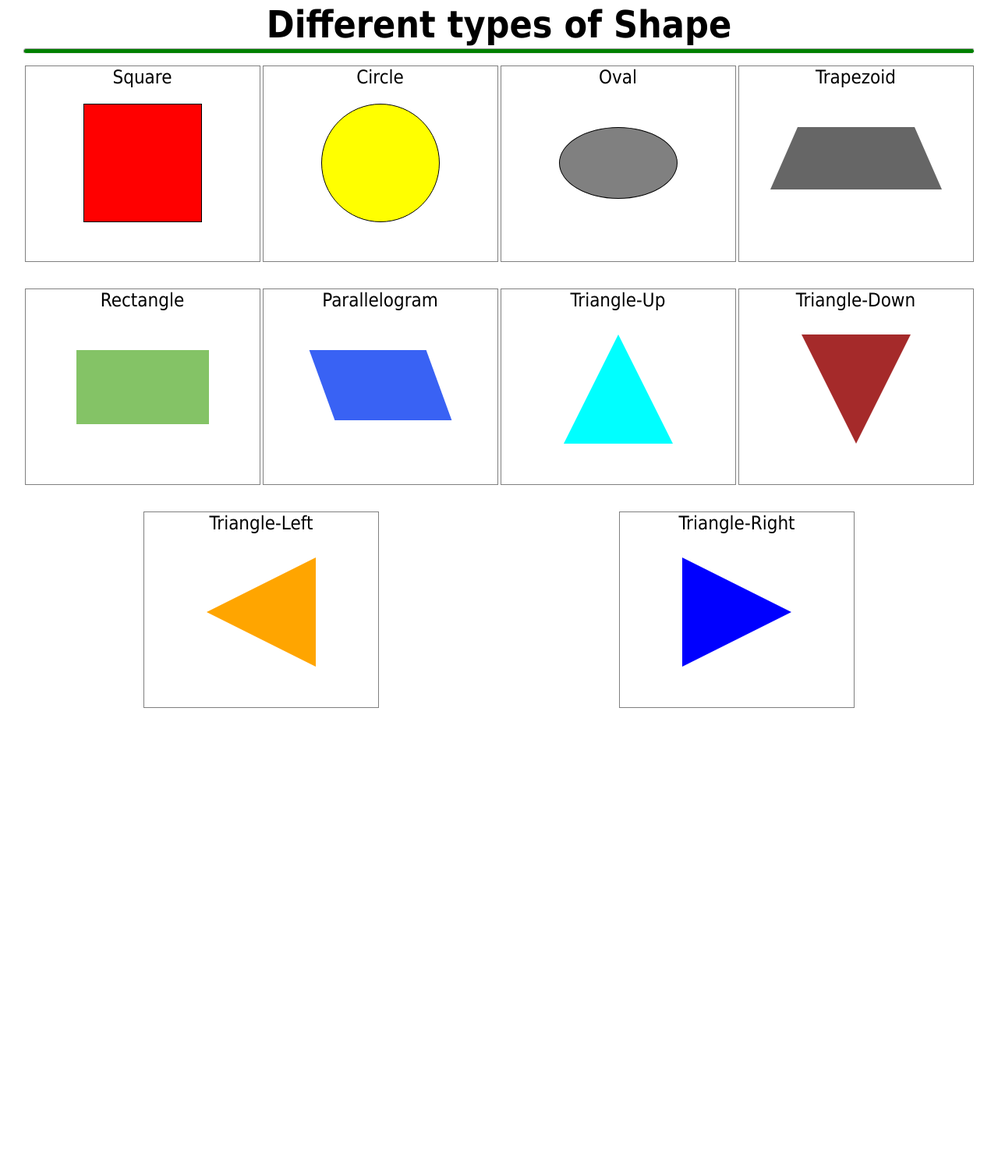
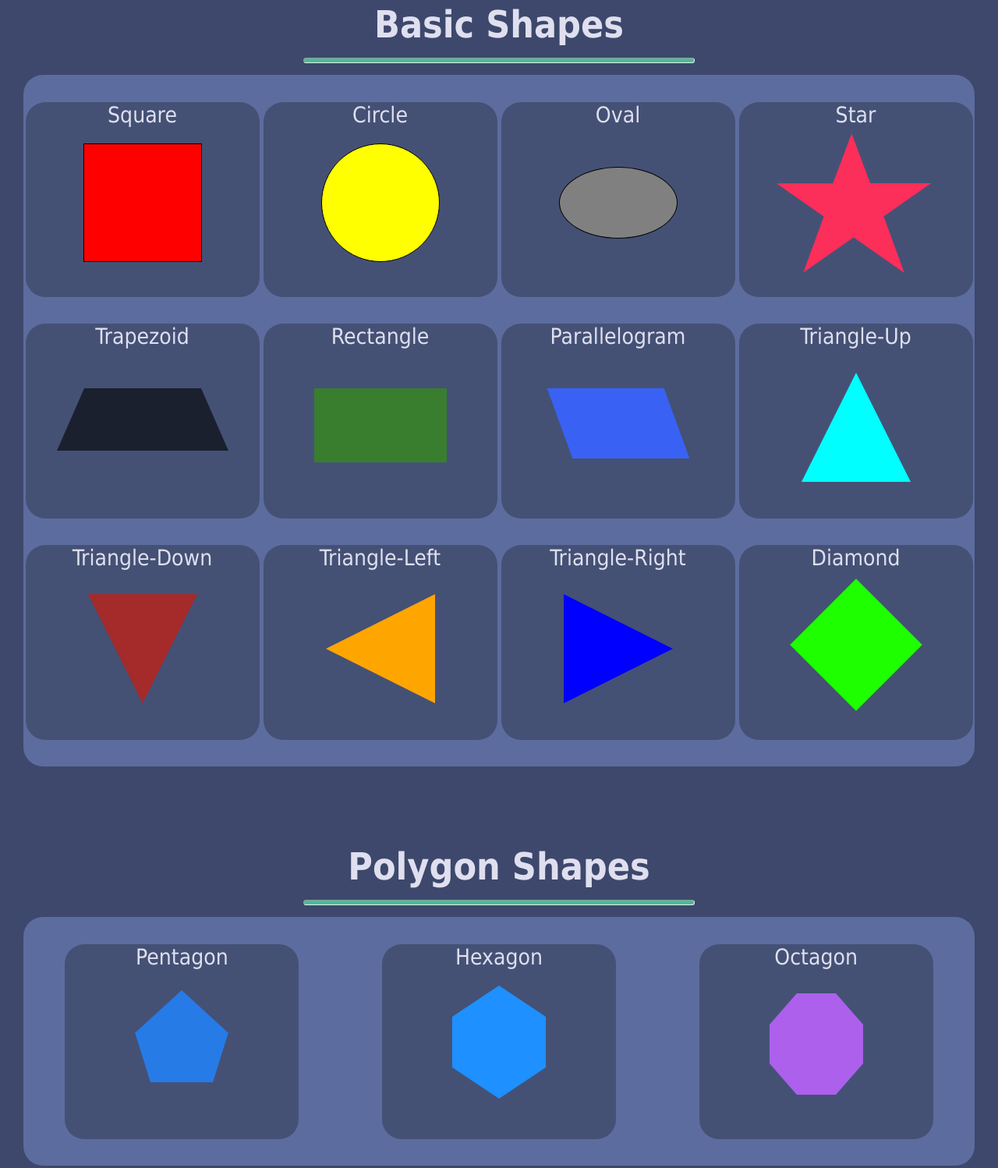
Before and after one commit to Jisan-mia/shapes-using-html-css, a plain HTML site: page index.html in a window 1280 px wide. Shown: the part 27-1525 px from the top of the page at 78% size. Before the commit the page ends 999 px from the top, so only its background shows below. Drawn offline with Linux system fonts and the light colour scheme.

Commit message:
ui updated

```diff
--- a/index.html
+++ b/index.html
@@ -2,25 +2,71 @@
 <html lang="en">
 <head>
     <meta charset="UTF-8">
-    <meta name="viewport" content="width=device-width, initial-value="1.0" ">
+   <meta name="viewport" content="width=device-width, initial-scale=1.0">
     <title>shapes using html and css</title>
     <link rel="stylesheet" href="style.css">
 </head>
 <body>
     <div class="container">
-       <h1>Different types of Shape</h1>
+       <h1>Basic Shapes</h1>
        <hr>
-        <div class="shapes">
-            <div class="box ">Square <div class="square"></div></div>
-            <div class="box ">Circle <div class="circle"></div></div>
-            <div class="box ">Oval <div class="oval"></div></div>
-            <div class="box ">Trapezoid <div class="trapezoid"></div></div>
-            <div class="box ">Rectangle <div class="rectangle"></div></div>
-            <div class="box ">Parallelogram <div class="parallelogram"></div></div>
-            <div class="box ">Triangle-Up <div class="triangle-up"></div></div>
-            <div class="box ">Triangle-Down <div class="triangle-down"></div></div>
-            <div class="box ">Triangle-Left <div class="triangle-left"></div></div>
-            <div class="box ">Triangle-Right <div class="triangle-right"></div></div>
+        <div class="basic-shapes shapes">
+            <div class="box "> <h3>Square </h3>
+                <div class="square"></div>
+            </div>
+            <div class="box "> <h3>Circle </h3>
+                <div class="circle"></div>
+            </div>
+            <div class="box "><h3>Oval </h3>
+                <div class="oval"></div>
+            </div>
+            <div class="box"><h3>Star</h3>
+                <div class="star"></div>
+            </div>
+            <div class="box "><h3>Trapezoid </h3>
+                <div class="trapezoid"></div>
+            </div>
+            <div class="box "><h3>Rectangle </h3>
+                <div class="rectangle"></div>
+            </div>
+            <div class="box "><h3>Parallelogram </h3>
+                <div class="parallelogram"></div>
+            </div>
+            <div class="box "><h3>Triangle-Up </h3>
+                <div class="triangle-up"></div>
+            </div>
+            <div class="box "><h3>Triangle-Down </h3>
+                <div class="triangle-down"></div>
+            </div>
+            <div class="box "><h3>Triangle-Left </h3>
+                <div class="triangle-left"></div>
+            </div>
+            <div class="box "><h3>Triangle-Right </h3>
+                <div class="triangle-right"></div>
+            </div>
+            <div class="box"><h3>Diamond</h3>
+                <div class="diamond"></div>
+            </div>
+        </div>
+
+<!--        Polygon shapes-->
+        <div class="polygon-shapes">
+            <h1>Polygon Shapes</h1>
+            <hr>
+            <div class="shapes">
+                <div class="box">
+                    <h3>Pentagon</h3>
+                    <div class="pentagon"></div>
+                </div>
+                <div class="box">
+                    <h3>Hexagon</h3>
+                    <div class="hexagon"></div>
+                </div>
+                <div class="box">
+                    <h3>Octagon</h3>
+                    <div class="octagon"></div>
+                </div>
+            </div>
         </div>
     </div>
 </body>
--- a/style.css
+++ b/style.css
@@ -4,21 +4,33 @@
 }
 body{
     font-family: tahoma;
-    font-size: 24px
+    font-size: 24px;
+    background-color: #3D486C;
+    color: white;
+    text-align: center;
+}
+h3{
+    font-weight: 500;
+    color: #DFDFEF
 }
 h1{
     text-align: center;
-    padding-bottom: 3px
+    color: #DFDFEF
 }
 hr{
-    margin-bottom: 15px;
     height: 5px;
-    background: green;
+    background: #49BC9A;
+    color: green;
     border-radius: 5px;
+    width: 500px;
+    margin: 15px auto;
 }
 .container{
     margin: 15px;
     padding: 15px
+}
+.basic-shapes{
+    margin-bottom: 100px
 }
 .shapes{
 /*    margin-top: 20px;*/
@@ -26,17 +38,22 @@ hr{
     justify-content: space-around;
     flex-wrap: wrap;
     text-align: center;
+    background-color: #5D6C9E;
+    border-radius: 25px;
+    padding-top: 35px
+
 }
 .box{
     width: 300px;
-
+    background-color: #445175;
     height: 250px;
 /*
     display: flex;
     justify-content: center;
     align-items: center;
 */
-    border: 1px solid gray;
+    border-radius: 25px;
+/*    border: 1px solid gray;*/
     margin-bottom: 34px;
     transition: 0.5s all ease;
 
@@ -68,6 +85,44 @@ hr{
     border-radius: 50%;
     background-color: gray
 }
+.star{
+    width: 0;
+    height: 0;
+    margin: 65px auto;
+    position: relative;
+    display: block;
+    border-right: 100px solid transparent;
+    border-bottom: 70px solid #fc2e5a;
+    border-left: 100px solid transparent;
+    transform: rotate(35deg);
+}
+.star::before{
+    content: "";
+    height: 0;
+    width: 0;
+    position: absolute;
+    display: block;
+    top: -45px;
+    left: -65px;
+    border-bottom: 80px solid #fc2e5a;
+    border-left: 30px solid transparent;
+    border-right: 30px solid transparent;
+    transform: rotate(-35deg);
+}
+.star::after{
+    content: "";
+    width: 0;
+    height: 0;
+    position: absolute;
+    display: block;
+    top: 3px ;
+    left: -105px;
+    border-right: 100px solid transparent;
+    border-bottom: 70px solid #fc2e5a;
+    border-left: 100px solid transparent;
+    transform: rotate(-70deg)
+}
+
 
 .trapezoid{
     width: 150px;
@@ -115,3 +170,108 @@ hr{
     border-bottom: 140px solid blue;
     transform: rotateZ(90deg);
 }
+.diamond{
+    width: 120px;
+    height: 120px;
+    background: #1eff00;
+    transform: rotate(-45deg);
+    margin:35px auto
+}
+
+
+/*Polygon shapes*/
+
+/*Pentagon shapes*/
+.pentagon{
+    margin: 80px auto;
+    width: 80px;
+    position: relative;
+    border-width: 64px 20px 0px;
+    border-style: solid;
+    border-color: #277BE7 transparent;
+}
+.pentagon::before{
+    content: "";
+    width: 0px;
+    height: 0;
+    position: absolute;
+    top: -118px;
+    left: -19px;
+    border-bottom: 54px solid #277BE7;
+    border-left: 59px solid transparent;
+    border-right: 59px solid transparent;
+}
+
+/*Hexagon shape*/
+.hexagon{
+    margin: 60px auto;
+    width: 120px;
+    height: 65px;
+    background-color:dodgerblue;
+    position: relative;
+}
+.hexagon::before{
+    content: "";
+    position: absolute;
+    top: -40px;
+    left:0 ;
+    border-right: 60px solid transparent;
+    border-bottom: 40px solid dodgerblue;
+    border-left: 60px solid transparent;
+}
+.hexagon::after{
+    content: "";
+    position: absolute;
+    top: 65px;
+    left:0 ;
+    border-right: 60px solid transparent;
+    border-top: 40px solid dodgerblue;
+    border-left: 60px solid transparent;
+}
+
+
+/*Octagon shape*/
+.octagon{
+    width: 120px;
+    height: 50px;
+    margin: 70px auto;
+    background-color: #ac60ec;
+    position: relative;
+
+}
+
+.octagon::before{
+    content: "";
+    width: 50px;
+    height: 0;
+    position: absolute;
+    top: -40px;
+    left: 0px;
+    border-bottom: 40px solid #ac60ec;
+    border-right: 35px solid transparent;
+    border-left: 35px solid transparent;
+}
+
+.octagon::after{
+    content: "";
+    width: 50px;
+    height: 0;
+    position: absolute;
+    top: 50px;
+    left: 0px;
+    border-top: 40px solid #ac60ec;
+    border-right: 35px solid transparent;
+    border-left: 35px solid transparent;
+}
+
+
+
+
+
+
+
+
+
+@media (max-width: 425px){
+
+}
```
